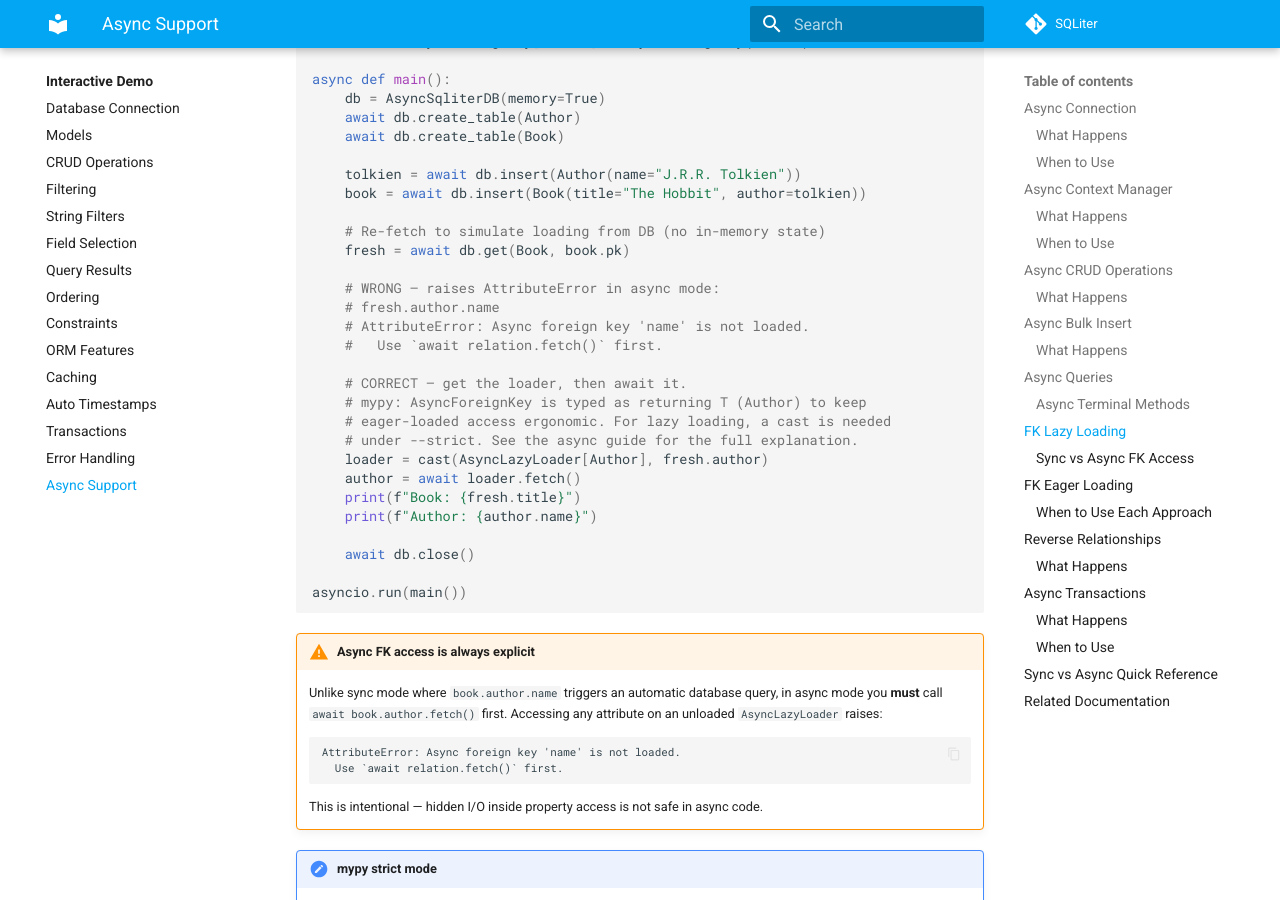
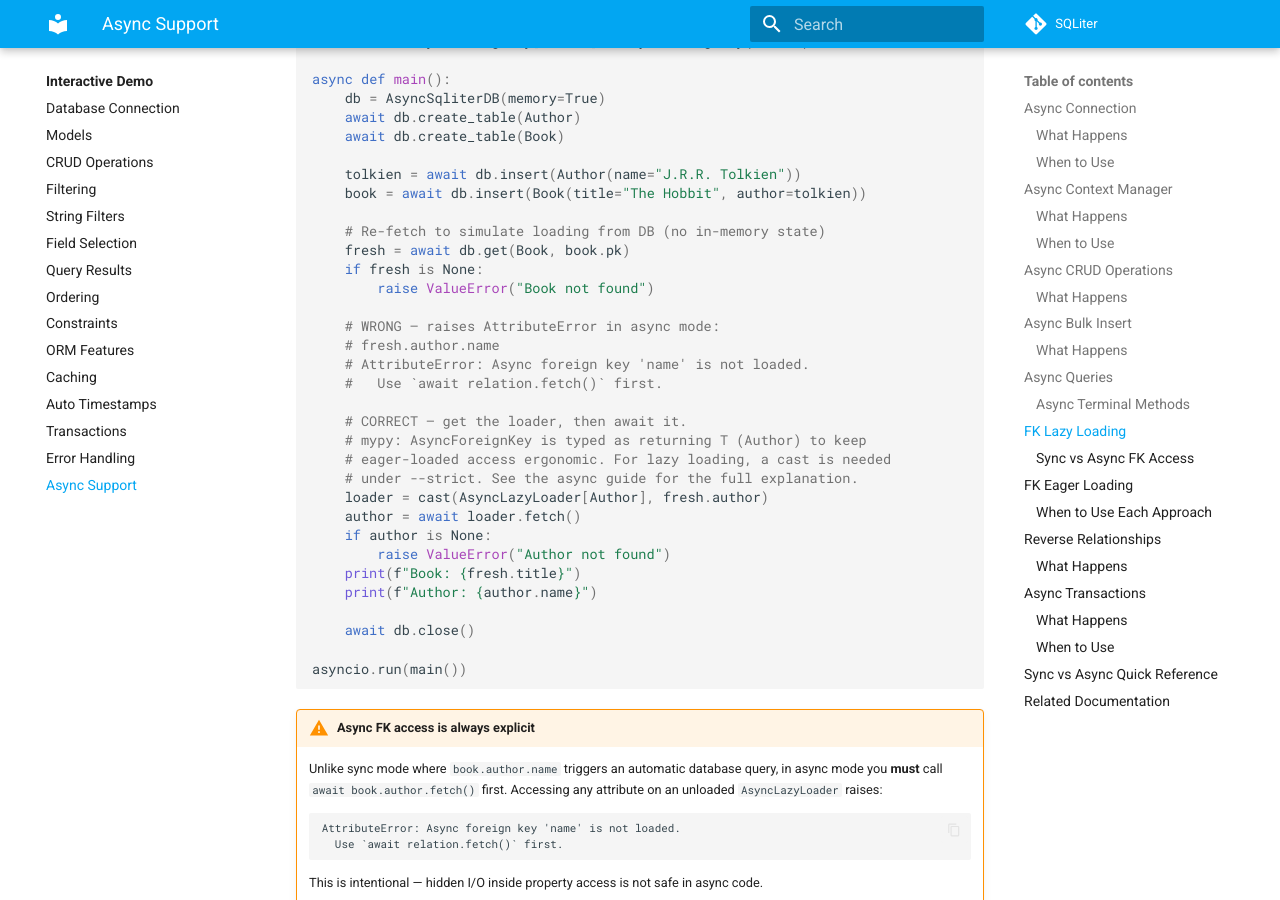
Before and after one commit to seapagan/sqliter-py, an MkDocs documentation site: the page built from docs/tui-demo/async.md, in a window 1280 px wide and 900 px high, scrolled down 6046 px. Built offline with MkDocs 1.6.1 and Material for MkDocs 9.7.7, drawn with Linux system fonts in a browser that asks for light colours; plug-ins that fetch from the network failed and are left out; comment, search, counter and statistics services are not loaded; some of the changed text lies outside the part shown.

Commit message:
docs: guard async get examples against missing records
Signed-off-by: Grant Ramsay <seapagan@gmail.com>

```diff
--- a/docs/tui-demo/async.md
+++ b/docs/tui-demo/async.md
@@ -300,6 +300,8 @@ async def main():
 
     # Re-fetch to simulate loading from DB (no in-memory state)
     fresh = await db.get(Book, book.pk)
+    if fresh is None:
+        raise ValueError("Book not found")
 
     # WRONG — raises AttributeError in async mode:
     # fresh.author.name
@@ -312,6 +314,8 @@ async def main():
     # under --strict. See the async guide for the full explanation.
     loader = cast(AsyncLazyLoader[Author], fresh.author)
     author = await loader.fetch()
+    if author is None:
+        raise ValueError("Author not found")
     print(f"Book: {fresh.title}")
     print(f"Author: {author.name}")
 
@@ -436,6 +440,8 @@ async def main():
     await db.insert(Book(title="Great Expectations", author=dickens))
 
     author = await db.get(Author, dickens.pk)
+    if author is None:
+        raise ValueError("Author not found")
 
     # mypy: reverse accessors are set dynamically via setattr, so
     # __getattribute__ returns `object`. Cast to AsyncReverseQuery for
```
